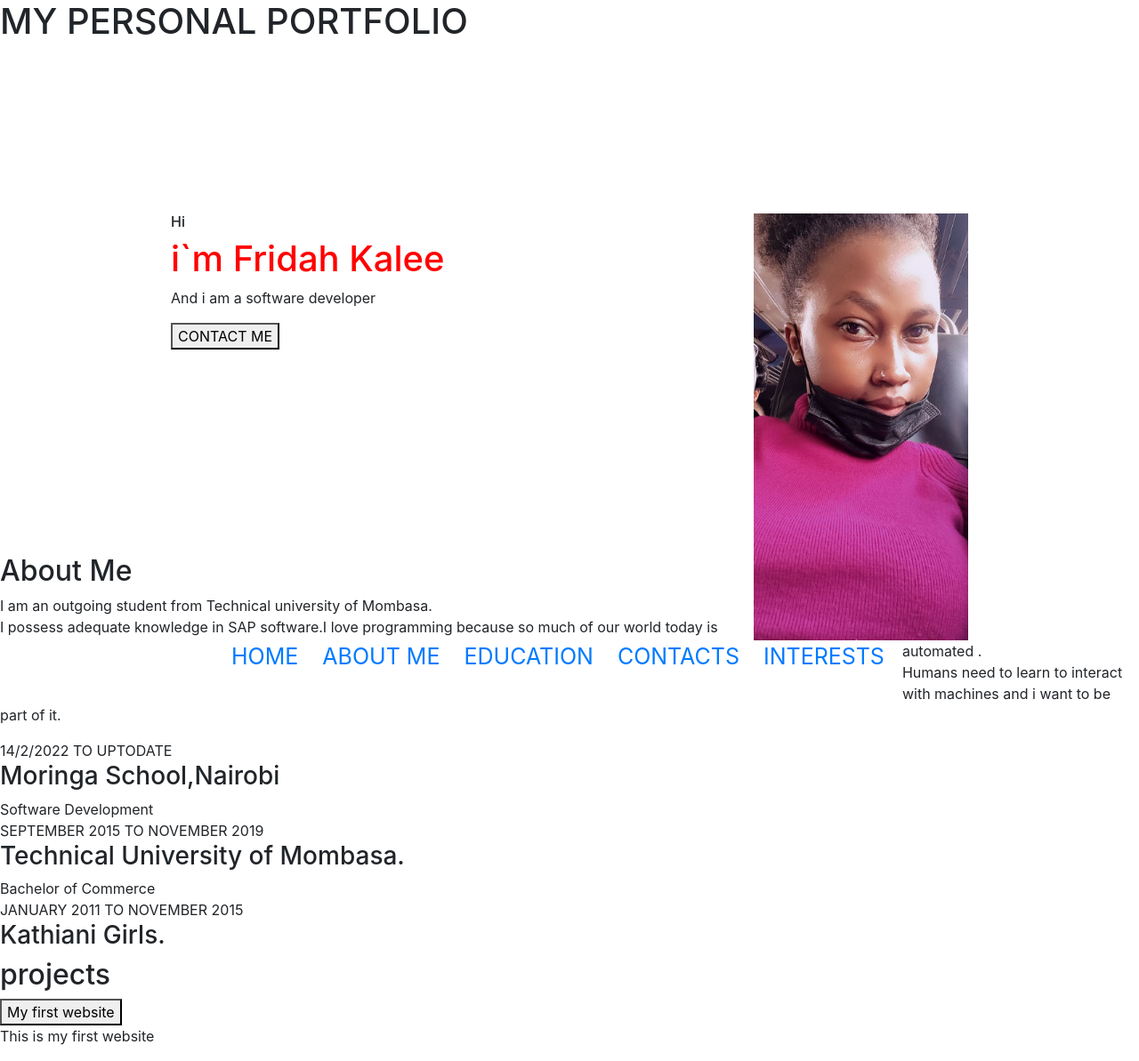
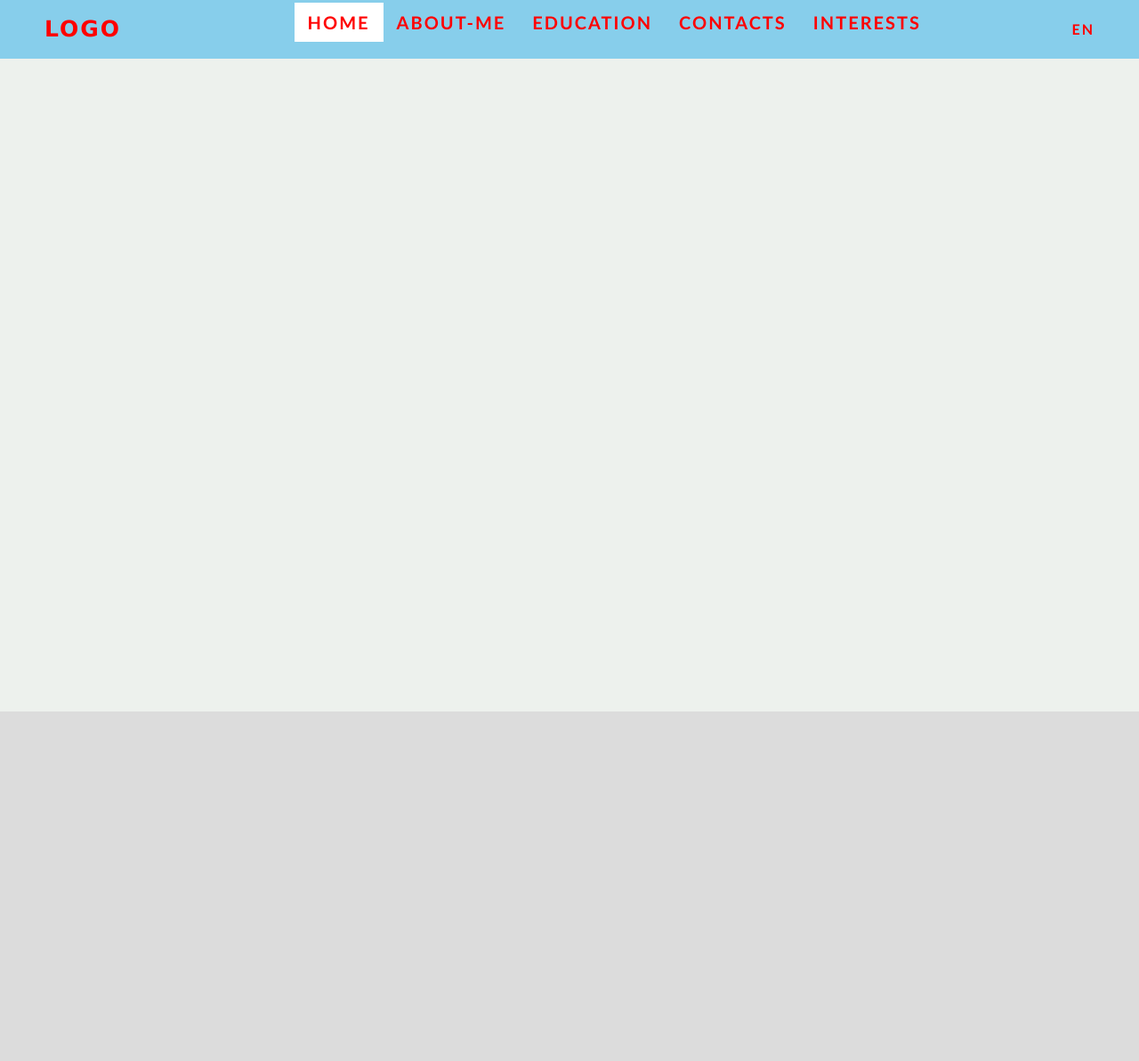
Before and after one commit to Fridah-kalee/week-1-portfolio, a plain HTML site: page project.html in a window 1280 px wide. Shown: the whole page at 89% size. After the commit the page ends 800 px from the top, so only its background shows below. Drawn offline with nearby package versions, Linux system fonts and the light colour scheme.

Commit message:
adding changes to README

```diff
--- a/project.css
+++ b/project.css
@@ -1,38 +1,71 @@
 body{
-    background-image:
+    background-color: gainsboro;
      background-position: center;
     background-repeat: no-repeat;
     background-size: cover;
+    margin: 0px;
+    padding: 0px;
+
+}
+ul{
+    list-style: none;
+}
+a{
+    text-decoration: none;
 }
 
-#intro-image{
-    float: right;
-    height: 60vh;
+
+nav{
+    display: flex;
+    justify-content: space-between;
+    align-items: center;
+    text-transform: uppercase;
+    font-weight: 600;
+    letter-spacing: 2px;
+    font-family: Calibri;
+    position: fixed;
+    top: 0;
+    left: 0;
+    width: 100%;
+    box-sizing: border-box;
+    padding: 10px 50px;
+    background-color: skyblue;
+    box-shadow: 2px 2px 12px rgba(0,0,0,0,0.5);
+    z-index: 1;
 }
-.intro{
-    margin: 15%;
+
+#main{
+    width: 100%;
+    height: 100vh;
+    box-sizing: border-box;
+    background-color: #edf1ed;
 }
-.intro h1{
+.menu{
+    display: flex;
+}
+
+ .menu li a{
+     padding: 10px 15px;
+     color: red;
+     font-size: 20px;
+ }
+
+ .lang{
+     color: red;
+ }
+
+.logo{
+    font-size: 25px;
+    font-weight: bold;
     color: red;
-}
-nav{
-    float: left;
-    padding-left: 200px;
-    margin-right: 20px;
-    font-size: 25px;
-}
-nav>ul>li{
-    display: inline;
-    padding-left: 20px;
-    text-transform: uppercase;
-    padding-bottom: 10px;
-}
-.profile{
-    display: inline;
-    margin-right: -800px;
-    font-size: 25px;
-}
-. .profile >h1{font-size: 25px;
-    font-style: italic;
+    font-family: Verdana;
 
 }
+
+.menu li a:hover,
+.active{
+    background-color: white;
+    color: black;
+    font-weight: 700;
+    transition: all ease 0.4s;
+}
--- a/project.html
+++ b/project.html
@@ -5,95 +5,39 @@
     <!-- Bootstrap CSS -->
     <link rel="stylesheet" href="https://stackpath.bootstrapcdn.com/bootstrap/4.3.1/css/bootstrap.min.css" integrity="sha384-ggOyR0iXCbMQv3Xipma34MD+dH/1fQ784/j6cY/iJTQUOhcWr7x9JvoRxT2MZw1T" crossorigin="anonymous">
   <link rel="stylesheet" href="project.css">
+  <link rel="shortcut icon" href="./project-images/img.jpg">
 
   </head>
-  <h1>MY PERSONAL PORTFOLIO</h1>
-  <div class="intro">
-    <img id="intro-image" src="./project-images/img.jpg" alt="image>"
-     <div class="intro-words">
-     <h6>Hi</h6>
-     <h1>i`m <span class="red">Fridah</span> Kalee</h1>
-     <p>And i am a software developer</p>
-     <button class="red-buttons">CONTACT ME</button>
-     <div class="slideshow">
-       <div class="main">
+  <body>
+       <section id="main">
+        <nav>
+          <a href="#" class="logo">LOGO</a>
 
-       </div>
+
+
+
           </div>
 
 
-  </div>
-  <div class="main">
-    <section>
-      <div class="mainnav" id="navbar">
-      <nav>
-        <ul>
-          <li><a href="#">Home</a></li>
-          <li><a href="#about">About Me</a></li>
-          <li><a href="#Skills">Education</a></li>
-          <li><a href="#projects">Contacts</a></li>
-          <li><a href="#Hobbies">Interests</a></li>
+          <ul class="menu">
+            <li><a href="#" class="active">Home</a></li>
+            <li><a href="#">About-Me</a></li>
+            <li><a href="#">Education</a></li>
+            <li><a href="#">Contacts</a></li>
+            <li><a href="#">Interests</a></li>
           </ul>
-      </nav>
+          <a href="#" class="lang">EN</a>
 
           </div>
+        </nav>
     </section>
-    <div class="profile">
-    </div>
-    <div class="About">
-      <h2 id="About">About Me</h2>
-      <p>I am an outgoing student from Technical university of Mombasa.<br>I possess adequate knowledge in SAP software.I love programming because so much of our world today is automated .<br>Humans need to learn to interact with machines and i want to be part of it.</p>
-
-    </div>
-    <section>
-      <div class="Education">
-        <div class="Education Details">
-          <h2 id="My Education"></h2>
-          <div class="School">
-<div class="study years">14/2/2022 <span class="gap"> TO</span> UPTODATE</div>
-<div class="Institution Name">
-  <h3>Moringa School,Nairobi</h3>
 
 
-</div>
-<div class="Course">Software Development</div>
 
-</div>
 
-        </div>
 
-        <div class="school">
 
-  <div class="study years">SEPTEMBER 2015 <span class="gap"> TO</span> NOVEMBER 2019</div>
-  <div class="Institution Name">
-    <h3>Technical University of Mombasa.</h3></div>
 
-    <div class="B.COM">Bachelor of Commerce</div>
-
-    <div class="school">
-      <div class="study years">JANUARY 2011 <span class="gap"> TO</span> NOVEMBER 2015</div>
-      <div class="Institution Name">
-        <h3>Kathiani Girls.</h3></div>
-    </div>
-
-</div>
-<div class="My Projects">
-  <h2 id="projects"> projects</h2>
-  <div class="url" id="project-website">
-    <a href="https://" target="">
-      <button type="button" name="button">My first website</button></a>
-      <div class="show">
-        <p>This is my first website</p>
-      </div>
-
-  </div>
-
-</div>
-      </div>
-    </section>
-
-  </div>
-  <body>
 
     <!-- Optional JavaScript -->
     <!-- jQuery first, then Popper.js, then Bootstrap JS -->
```
Also changed, not shown: 1 other file. Lines whose indentation alone changed are shown as unchanged.
